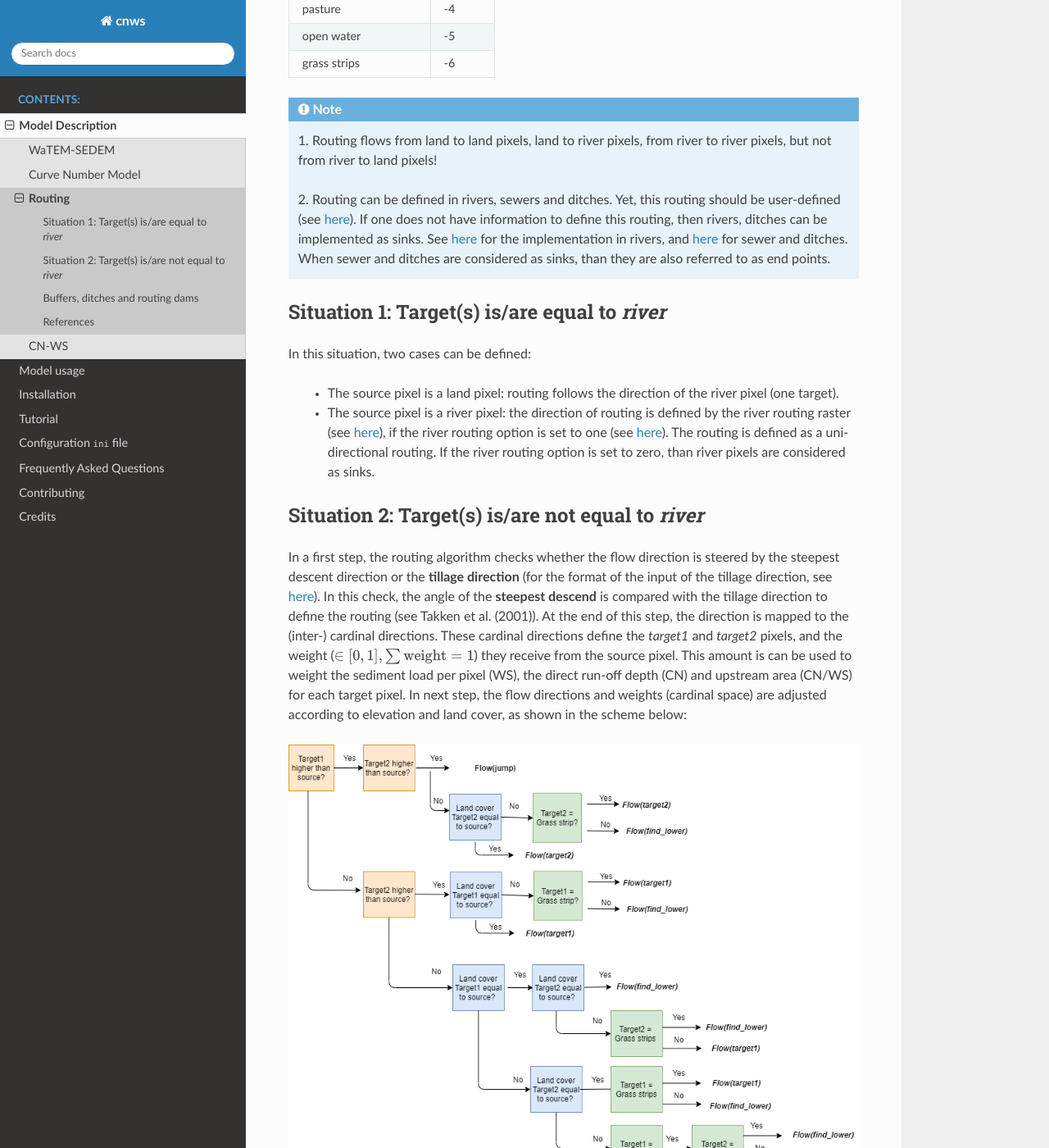
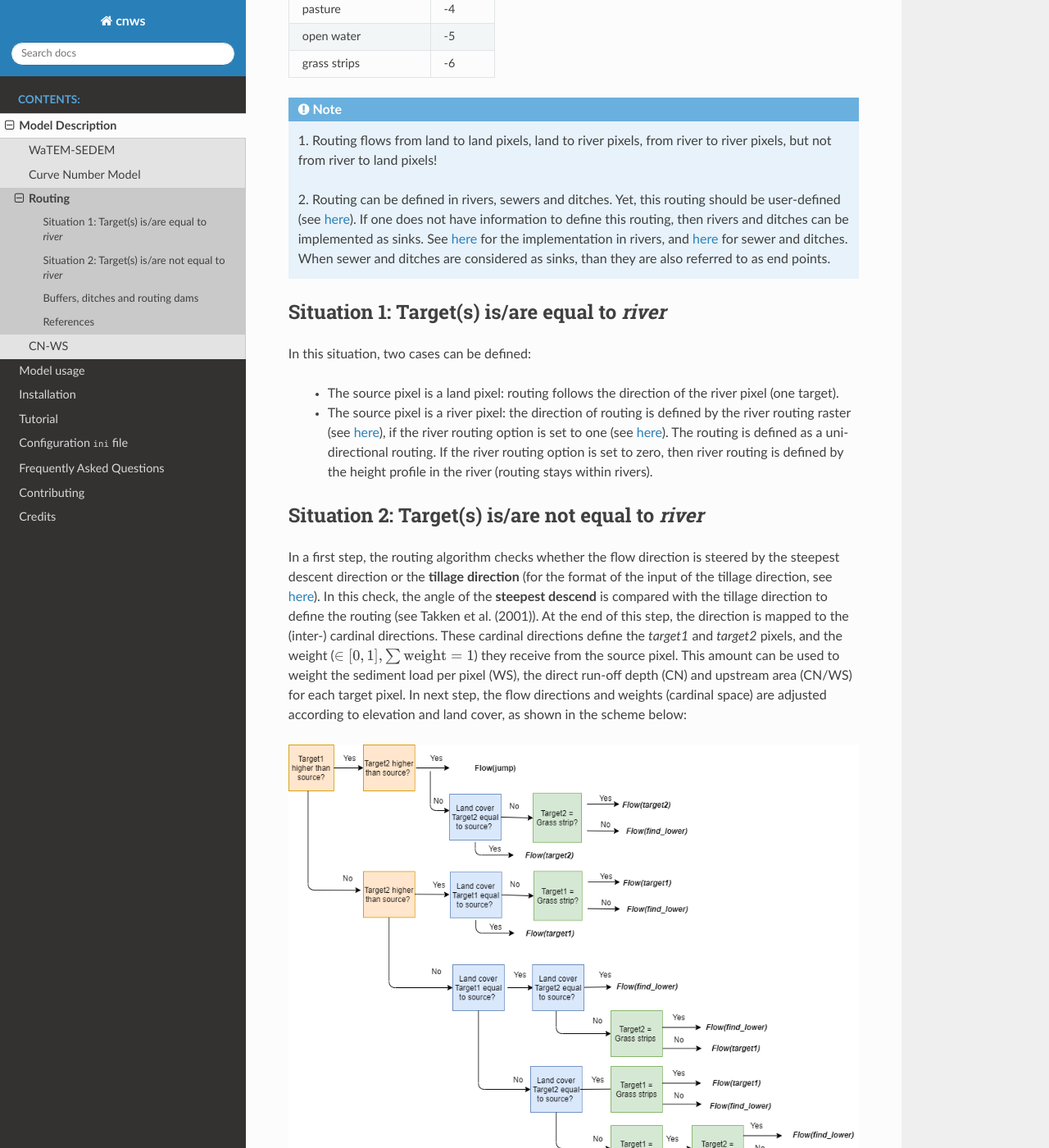
Before and after one commit to watem-sedem/watem-sedem, a Sphinx documentation site: the page built from docs/routing.rst, in a window 1280 px wide and 1400 px high, scrolled down 699 px. Shown: the whole window at 82% size. Built offline with Sphinx 7.4.7 and the Read the Docs theme 2.0.0, drawn with Linux system fonts in a browser that asks for light colours; some of the changed text lies outside the part shown.

Commit message:
small changes according to review Daan Renders

```diff
--- a/docs/routing.rst
+++ b/docs/routing.rst
@@ -46,7 +46,7 @@
 
     2. Routing can be defined in rivers, sewers and ditches. Yet, this
     routing should be user-defined (see :ref:`here <riverrouting>`). If one
-    does not have information to define this routing, then rivers, ditches
+    does not have information to define this routing, then rivers and ditches
     can be implemented as sinks. See :ref:`here <riverrouting>` for the
     implementation in rivers, and :ref:`here <inlcudesewers>` for sewer and
     ditches. When sewer and ditches are considered as sinks, than they are
@@ -63,7 +63,8 @@
    the river routing raster (see :ref:`here <routingmap>`), if the river
    routing option is set to one (see :ref:`here <riverrouting>`). The routing
    is defined as a uni-directional routing. If the river routing option is set
-   to zero, than river pixels are considered as sinks.
+   to zero, then river routing is defined by the height profile in the river
+   (routing stays within rivers).
 
 Situation 2: Target(s) is/are not equal to `river`
 ==================================================
@@ -129,14 +130,14 @@
 =================================
 
 For buffers and ditches, exceptions for the routing are defined. In case one
-of the targets is a buffer, routing will flow to that one target. Within the
-buffer, all routing is defined to a single target pixel: the pixel
+of the targets is a buffer, the routing will flow to that one target. Within
+the buffer, all routing is defined to a single target pixel: the pixel
 defined with a non-zero buffer_id (see also :ref:`here<buffermap>`). This
 pixel is considered as the buffer outlet. From this pixel, routing occurs
 are described above.
 
-For ditches and routing dams, the routing is defined by the user by using
-routing map (see :ref:`here<routingmap>`). The routing in ditches and
+For ditches and routing dams, the routing is defined by the user by
+using routing map (see :ref:`here<routingmap>`). The routing within ditches and
 routing dams is uni-directional.
 
 .. note::
```
Also changed, not shown: other parts of docs/routing.rst (+1 -1 lines).
